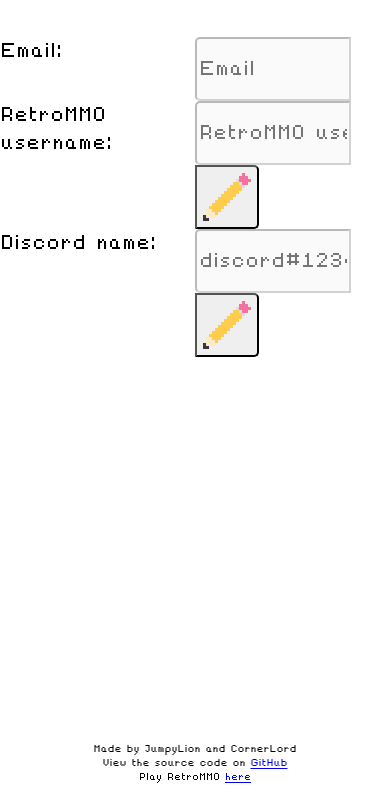
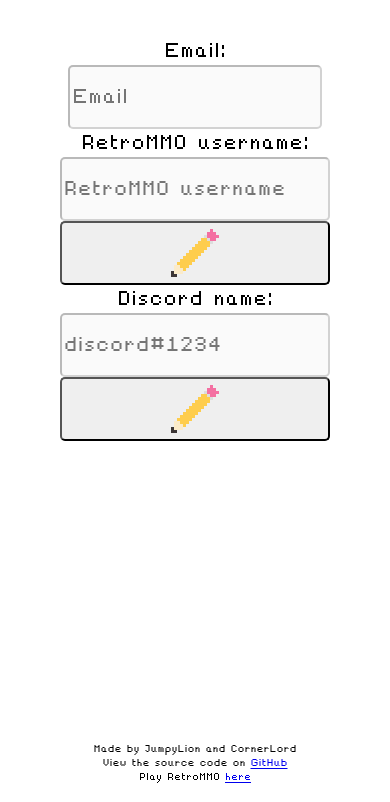
Before and after one commit to JumpyLionnn/RetroMMarket, a website with bundled scripts: page client/profile.html in a window 390 px wide. Shown: the part 118-920 px from the top of the page. Built offline with nearby package versions, Linux system fonts and the light colour scheme.

Commit message:
added responsive design to the profile page

```diff
--- a/client/style/profile.css
+++ b/client/style/profile.css
@@ -27,3 +27,18 @@
     background-origin: content-box;
     padding: .2em;
 }
+
+@media (max-width: 700px) {
+    #account-details-wrapper {
+        grid-template-columns: 1fr;
+    }
+    #account-details-wrapper * {
+        margin: 0 auto;
+    }
+    .edit-input,
+    .edit-button {
+        width: 100%;
+        border-radius: 5px;
+        background-size: contain;
+    }
+}
```
